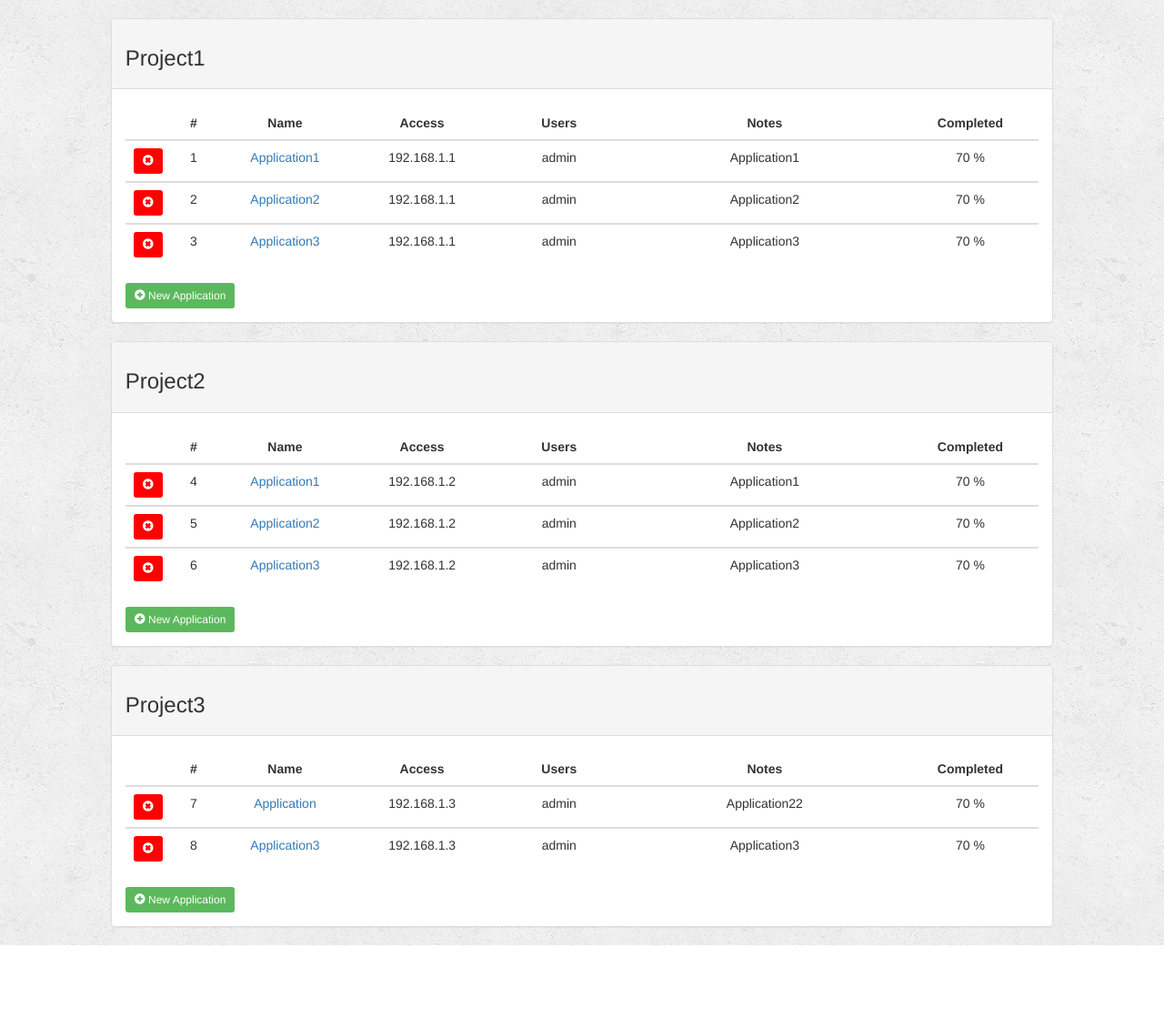
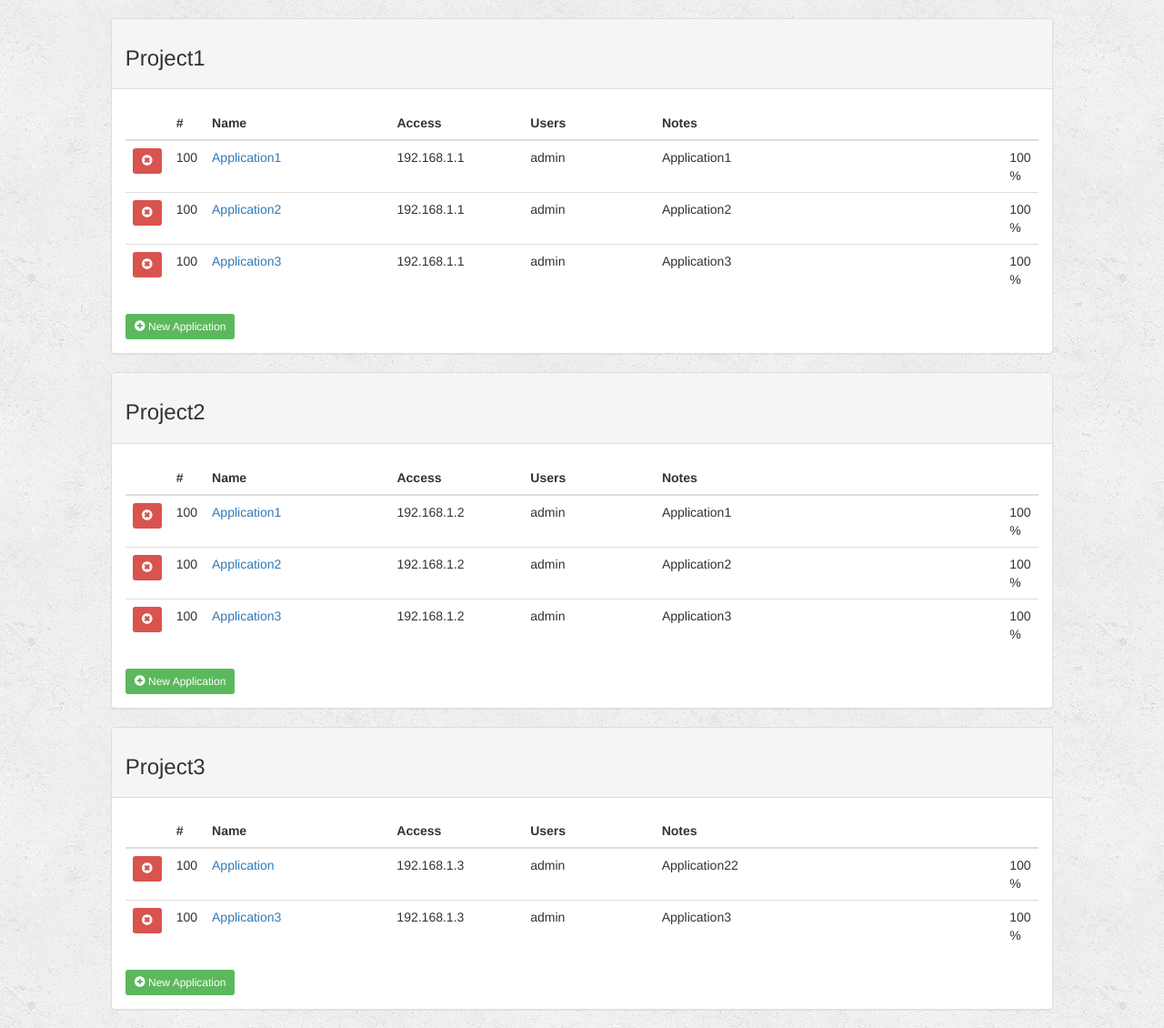
Before and after one commit to Ylmz42/Django_Application, a Django app: page /applications/ in a window 1280 px wide. Shown: the part 52-1182 px from the top of the page at 91% size. Before the commit the page ends 1091 px from the top, so only its background shows below. Run offline with Django 3.2, Linux system fonts and the light colour scheme; a user stored in the database is signed in; data comes from the database, SQL or seed files in the repository; both versions use the stored data as it was after the commit; some libraries are stand-ins or nearby versions.

Commit message:
frontend

```diff
--- a/project/templates/project/applications.html
+++ b/project/templates/project/applications.html
@@ -19,71 +19,76 @@
                 <div class="panel-body">
                     <div class="table-responsive-sm">
                         <table class="table table-hover">
+
                             <thead>
                                 <tr>
                                     <div class="col-sm-1">
-                                        <th style="width:5%; text-align: center"></th>
+                                        <th style="width:2%"></th>
                                     </div>
                                     <div class="col-sm-1">
-                                        <th style="width:5%; text-align: center">#</th>
+                                        <th style="width:3%">#</th>
                                     </div>
                                     <div class="col-sm-2">
-                                        <th style="width:15%; text-align: center">Name</th>
+                                        <th style="width:21%">Name</th>
                                     </div>
                                     <div class="col-sm-2">
-                                        <th style="width:15%; text-align: center">Access</th>
+                                        <th style="width:15%">Access</th>
                                     </div>
                                     <div class="col-sm-1">
-                                        <th style="width:15%; text-align: center">Users</th>
+                                        <th style="width:15%">Users</th>
                                     </div>
                                     <div class="col-sm-2">
-                                        <th style="width:30%; text-align: center">Notes</th>
+                                        <th style="width:40%">Notes</th>
                                     </div>
                                     <div class="col-sm-1">
-                                        <th style="width:15%; text-align: center">Completed</th>
+                                        <th style="width:4%"></th>
                                     </div>
                                 </tr>
                             </thead>
-                            {% for application in applications %}
-                            {% if application.project.id == project.id %}
+
                             <tbody>
+
+                                {% for application in applications %}
+                                {% if application.project.id == project.id %}
+
                                 <tr>
                                     <div class="col-sm-1">
-                                        <td style="width:5%; text-align: center">
+                                        <td style="width:2%">
                                             <a href="{% url 'project:delete_application' project.id application.id %}"
-                                                class="btn btn-danger btn-sm"
-                                                style="background-color: red; border: none">
-                                                <span class="glyphicon glyphicon-remove-sign"
-                                                    style="background-color: red"></span>
-                                            </a>
-                                        </td>
-                                    </div>
-                                    <div class="col-sm-1">
-                                        <td style="width:5%; text-align: center">{{forloop.counter}}</td>
+                                                class="btn btn-danger btn-sm" style="border: none">
+                                                <span class="glyphicon glyphicon-remove-sign""></span>
+                                                </a>
+                                              </td>
+                                            </div>
+                                            <div class=" col-sm-1">
+                                        <td style="width:3%">100</td>
                                     </div>
                                     <div class="col-sm-2">
-                                        <td style="width:15%; text-align: center">
+                                        <td style="width:21%">
                                             <a href="{% url 'project:application_detail' project.id application.id %}">
                                                 {{application.name}}
                                             </a>
                                         </td>
                                     </div>
                                     <div class="col-sm-2">
-                                        <td style="width:15%; text-align: center">{{application.access}}</td>
+                                        <td style="width:15%">{{application.access}}</td>
                                     </div>
                                     <div class="col-sm-1">
-                                        <td style="width:15%; text-align: center">{{application.username}}</td>
+                                        <td style="width:15%">{{application.username}}</td>
                                     </div>
                                     <div class="col-sm-2">
-                                        <td style="width:30%; text-align: center">{{application.notes}}</td>
+                                        <td style="width:40%">{{application.notes}}</td>
                                     </div>
                                     <div class="col-sm-1">
-                                        <td style="width:15%; text-align: center">70 %</td>
+                                        <td style="width:4%">100 %</td>
                                     </div>
                                 </tr>
+
+                                {% endif %}
+                                {% endfor %}
+
                             </tbody>
-                            {% endif %}
-                            {% endfor %}
+
                         </table>
                         <a href="{% url 'project:create_application' project.id %}" class="btn btn-success btn-sm"
                             style="border:none">
```
Also changed, not shown: project/templates/project/index.html (+8 -1 lines), project/templates/project/project_detail.html (+17 -17 lines), project/templates/project/projects.html (+24 -1 lines), project/templates/project/report.html (+8 -8 lines), db.sqlite3.
